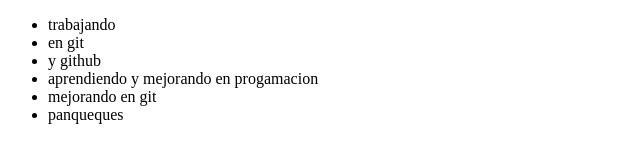
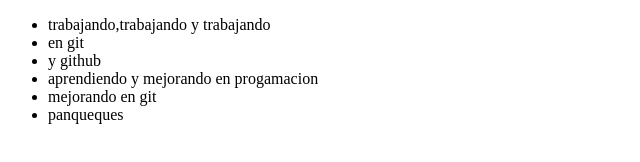
Before and after one commit to Ayuya2001/prueba-git, a plain HTML site: page index.html in a window 1280 px wide. Shown: the whole page, without its empty margins (0-640 px from the left). Drawn offline with Linux system fonts and the light colour scheme.

Commit message:
actualizando la lista

```diff
--- a/index.html
+++ b/index.html
@@ -9,7 +9,7 @@
 <body>
     <main>
         <ul>
-            <li>trabajando</li>
+            <li>trabajando,trabajando y trabajando</li>
             <li>en git</li>
             <li>y github</li>
             <li>aprendiendo y mejorando en progamacion</li>
```
